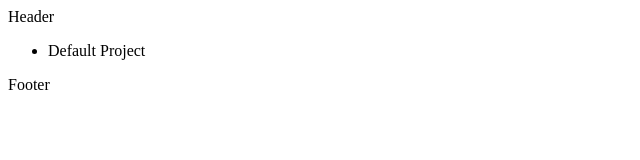
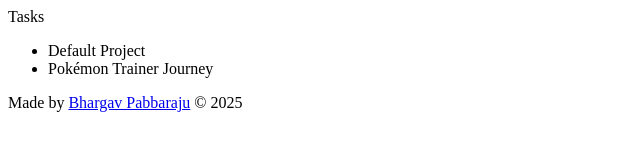
Before and after one commit to BhargavPabbaraju/odin-todo, a website built with webpack: page src/template.html in a window 1280 px wide. Shown: the whole page, without its empty margins (0-640 px from the left). Built offline with nearby package versions, Linux system fonts and the light colour scheme.

Commit message:
Refactor to model and add another default project

```diff
--- a/src/index.js
+++ b/src/index.js
@@ -1,11 +1,6 @@
-const { defaultProject } = require("./todos/project");
+import { model } from "./model";
 
-const projects = [
-    defaultProject,
-];
-
-
-function renderProjectList(){
+function renderProjectList(projects){
     const ul = document.createElement("ul");
     projects.forEach((project)=>{
         const li = document.createElement("li");
@@ -20,10 +15,13 @@ function renderProjects(){
     const content = document.getElementById("content");
     content.replaceChildren();
 
-    const projectList = renderProjectList();
+    const projectList = renderProjectList(model.projects);
 
     content.appendChild(projectList);
+
+    console.log(model.projects[model.activeProject].todos);
 }
 
 
+model.activeProject = 0;
 renderProjects();
--- /dev/null
+++ b/src/model.js
@@ -0,0 +1,5 @@
+import { defaultProjects } from "./todos/project";
+export const model = {
+    projects: defaultProjects,
+    activeProject: 0,
+}
--- a/src/template.html
+++ b/src/template.html
@@ -7,13 +7,13 @@
 </head>
 <body>
     <header>
-        Header
+        Tasks
     </header>
     <div id="content">
         content
     </div>
     <footer>
-        Footer
+        Made by <a href="https://github.com/BhargavPabbaraju">Bhargav Pabbaraju</a> © 2025
     </footer>
 </body>
 </html>
--- a/src/todos/project.js
+++ b/src/todos/project.js
@@ -9,7 +9,8 @@ export class Project{
     }
 }
 
-export const defaultProject = new Project(
+export const defaultProjects = [
+    new Project(
         "Default Project",
         [
             new Todo({
@@ -23,4 +24,21 @@ export const defaultProject = new Project(
                 ]
             })
         ]
-);
+    ),
+    new Project(
+        "Pokémon Trainer Journey",
+        [
+            new Todo({
+                title: "Catch Your First Pokémon",
+                description: "Start your journey as a Pokémon trainer by catching your first wild Pokémon.",
+                priority: Priority.HIGH,
+                notes: "Don't forget to stock up on Poké Balls and bring some Potions for emergencies.",
+                checklist: [
+                    new Checklist("Choose your starter Pokémon"),
+                    new Checklist("Visit Professor Oak's Lab"),
+                ]
+            })
+        ]
+    )
+
+];
```
Lines whose indentation alone changed are shown as unchanged.
